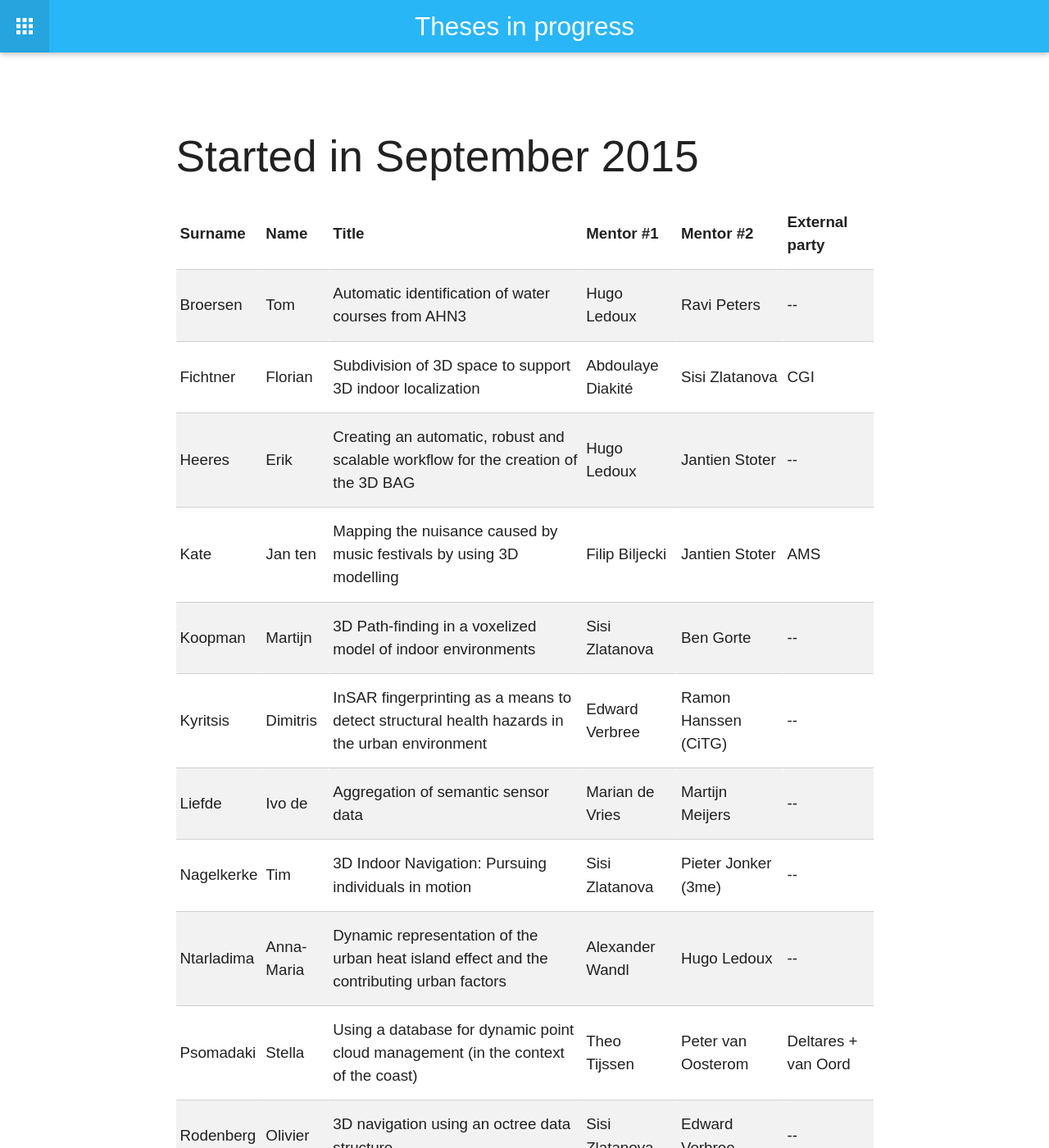
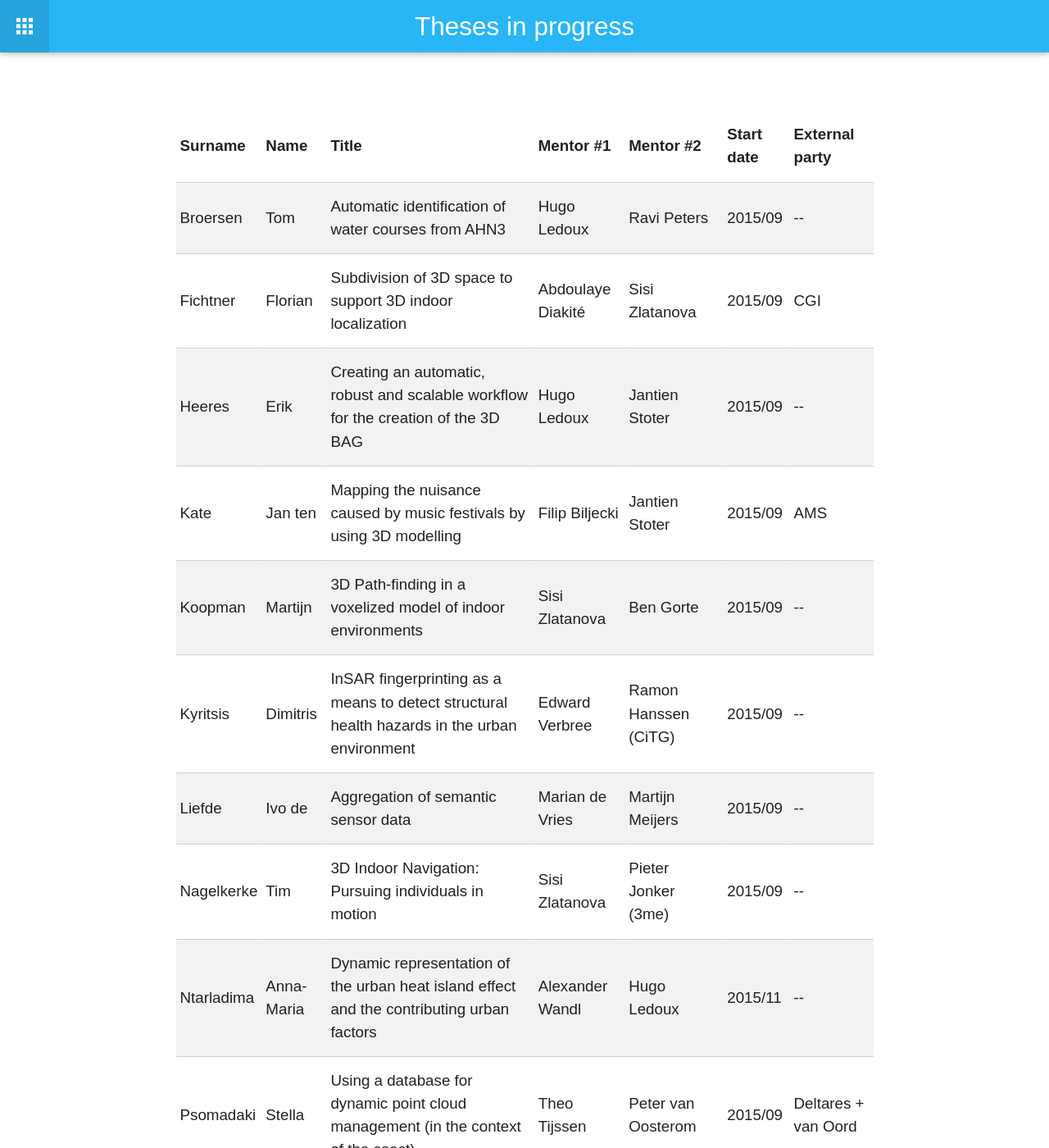
Before and after one commit to tudelft3d/geo2020, a Jekyll site: the page built from inprogress/index.md, in a window 1280 px wide and 1400 px high. Shown: the whole window at 82% size. Built offline with Jekyll 4.4.1, drawn with Linux system fonts in a browser that asks for light colours; nearby versions of some CDN libraries.

Commit message:
in progress with start date

```diff
--- a/inprogress/index.md
+++ b/inprogress/index.md
@@ -3,8 +3,6 @@ layout: page
 title: Theses in progress
 permalink: /inprogress/
 ---
-
-## Started in September 2015
 
  <table class="striped bordered responsive-table">
   <thead>
@@ -14,7 +12,7 @@ permalink: /inprogress/
       <th data-field="price">Title</th>
       <th data-field="price">Mentor #1</th>
       <th data-field="price">Mentor #2</th>
-      <!-- <th data-field="price">Start</th> -->
+      <th data-field="price">Start date</th>
       <th data-field="price">External party</th>
     </tr>
   </thead>
@@ -27,7 +25,7 @@ permalink: /inprogress/
       <td>{{ i.title }}</td>
       <td>{{ i.mentor1 }}</td>
       <td>{{ i.mentor2 }}</td>
-      <!-- <td>{{ i.start }}</td> -->
+      <td>{{ i.start }}</td>
       <td>{{ i.company }}</td>
     </tr>
   {% endfor %}
```
